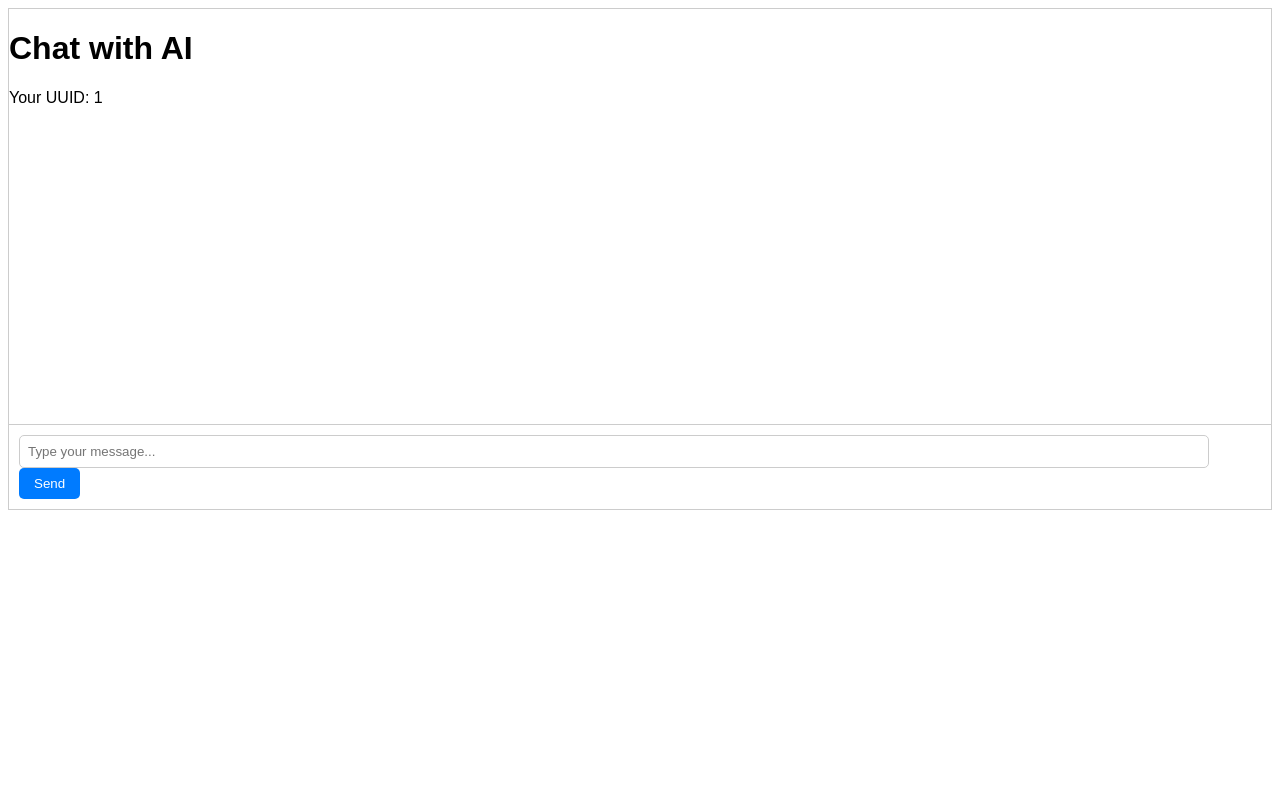
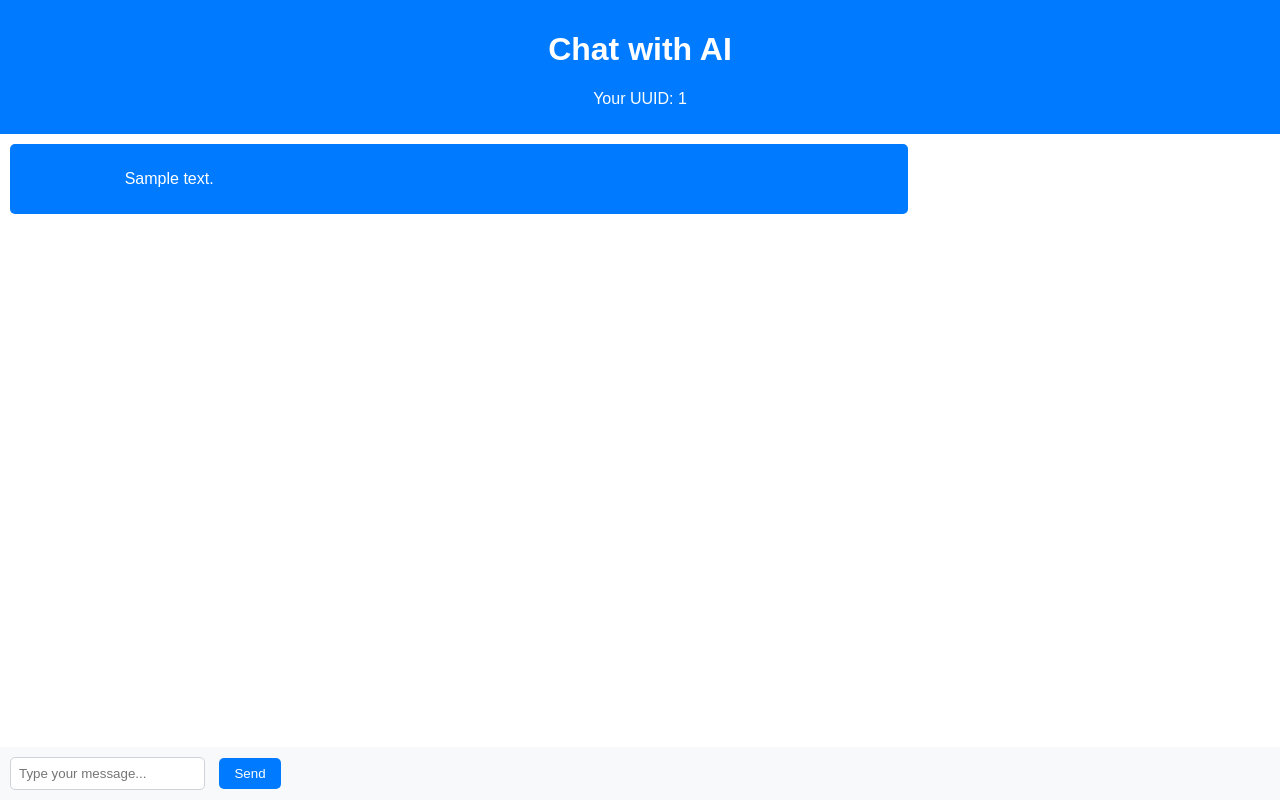
Before and after one commit to slavik2011/googleAIchat, a Flask app: template templates/index.html in a window 1280 px wide. Run offline with Flask 3, Linux system fonts and the light colour scheme; the template is opened without the code that fills it: most values are stand-ins (such as "Sample title", 1, 10 or a date in 2020).

Commit message:
Update index.html

```diff
--- a/templates/index.html
+++ b/templates/index.html
@@ -3,53 +3,77 @@
 <head>
     <title>Chat with AI</title>
     <style>
-        /* ... Your CSS ... */
-        /*  Add your CSS styles here for the chat interface */
         body {
+            margin: 0;
             font-family: sans-serif;
         }
+
         .chat-container {
-          height: 500px; /* Adjust as needed */
-          border: 1px solid #ccc;
             display: flex;
             flex-direction: column;
+            height: 100vh;
         }
+
+        .chat-header {
+            background-color: #007bff;
+            color: white;
+            padding: 10px;
+            text-align: center;
+        }
+
         .chat-messages {
             flex: 1;
-          overflow-y: auto;
             padding: 10px;
+            overflow-y: auto; /* Important for scrolling */
+            max-height: calc(100vh - 100px); /* Sets maximum height for scrolling */
         }
+
         .message {
             margin-bottom: 10px;
             padding: 8px;
             border-radius: 5px;
             max-width: 70%;
+            word-break: break-word;
+            white-space: pre-wrap; /* Important for preserving formatting */
         }
+
         .user-message {
             background-color: #e9ecef;
-          align-self: flex-end; /* Align to the right */
+            align-self: flex-end;
         }
+
         .ai-message {
-          background-color: #ADD8E6; /* Light blue */
-          align-self: flex-start; /* Align to the left */
+            background-color: #007bff;
+            color: white;
+            align-self: flex-start;
         }
+
         .chat-input {
+            display: flex;
             padding: 10px;
-          border-top: 1px solid #ccc;
+            background-color: #f8f9fa;
         }
+
         #user-input {
-          width: calc(100% - 70px); /* Adjust as needed */
+            flex: 1;
             padding: 8px;
-          border: 1px solid #ccc;
+            border: 1px solid #ced4da;
             border-radius: 5px;
         }
+
         #submit-button {
+            background-color: #007bff;
+            color: white;
+            border: none;
             padding: 8px 15px;
-          border: none;
-          background-color: #007bff; /* Blue */
-          color: white;
+            margin-left: 10px;
             border-radius: 5px;
             cursor: pointer;
+        }
+
+        .error-message {
+            color: red;
+            margin-bottom: 10px;
         }
     </style>
     <script src="https://code.jquery.com/jquery-3.6.0.min.js"></script>
@@ -61,66 +85,80 @@
             <p>Your UUID: <span id="user-uuid">{{ uuid }}</span></p>
         </div>
         <div class="chat-messages" id="chat-messages">
+            {% if chat_session %}
+                {% for message in chat_session.history %}
+                    <div class="message {{ 'user-message' if message.role == 'user' else 'ai-message' }}">
+                        {{ message.content.parts[0].text|safe }}
+                    </div>
+                {% endfor %}
+            {% endif %}
         </div>
         <div class="chat-input">
             {% if error_message %}
                 <div class="error-message">{{ error_message }}</div>
             {% endif %}
             <form id="chat-form" method="POST">
-                <input type="text" id="user-input" name="user-input" placeholder="Type your message..." required>
+                <input type="text" id="user-input" name="user-input" placeholder="Type your message..." >
                 <button type="submit" id="submit-button">Send</button>
             </form>
         </div>
     </div>
-
     <script>
         $(document).ready(function () {
-            const userUuid = $("#user-uuid").text();
-
             $("#chat-form").submit(function (e) {
                 e.preventDefault();
-                const userMessage = $("#user-input").val();
-                displayMessage("user-message", userMessage);
-                $("#user-input").val(""); // Clear input field
-
                 $.ajax({
                     url: "/",
                     type: "POST",
                     data: $(this).serialize(),
                     success: function (response) {
-                        console.log("Server Response:", response);
                         if (response.error) {
-                            displayMessage("ai-message", response.error);
+                            $("#chat-messages").append(`<div class='error-message'>${response.error}</div>`);
                             return;
                         }
-                        displayMessage("ai-message", response.ai_response);
-                        sendObservations(userUuid);
+                        // Clear the form
+                        $("#user-input").val("");
+                        updateChat(response.chat_session);
                     },
                     error: function (xhr, status, error) {
-                        console.error("AJAX Error:", error);
-                        displayMessage("ai-message", "Error: " + error);
+                        var errorMessage = xhr.responseJSON?.error || "An unknown error occurred.";
+                        $("#chat-messages").append(`<div class='error-message'>${errorMessage}</div>`);
                     }
                 });
             });
 
-            function displayMessage(messageClass, messageText) {
-                $("#chat-messages").append(`<div class="message ${messageClass}">${messageText}</div>`);
-                $("#chat-messages").scrollTop($("#chat-messages")[0].scrollHeight);
+            function updateChat(chatHistory) {
+                const chatMessages = $("#chat-messages");
+                chatMessages.empty(); // Clear previous messages
+                chatHistory.forEach(message => {
+                  let messageClass = message.role === 'user' ? 'user-message' : 'ai-message';
+                  // Extract the text correctly from the parts list
+                  let messageText = message.content.parts[0].text;
+                  chatMessages.append(`<div class="message ${messageClass}">${messageText}</div>`);
+                });
+
+                chatMessages.scrollTop(chatMessages[0].scrollHeight); // Scroll to bottom
             }
+        });
 
+        // Function to send observations to your server
         function sendObservations(uuid) {
             $.ajax({
                 url: `/get_observations/${uuid}`,
                 type: "GET",
                 success: function (response) {
-                        console.log("Observations sent:", response);
+                    console.log("Observations:", response);
+                    // Do something with the observations (e.g., send them to another service)
                 },
                 error: function (xhr, status, error) {
-                        console.error("Error sending observations:", error);
+                    console.error("Error fetching observations:", error);
                 }
             });
         }
-        });
+
+        // Call sendObservations with the user's UUID
+        const userUuid = $("#user-uuid").text();
+        sendObservations(userUuid);
     </script>
 </body>
 </html>
```
Lines whose indentation alone changed are shown as unchanged.
